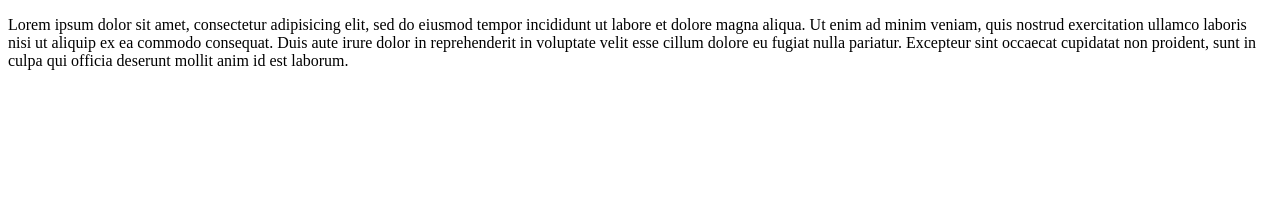
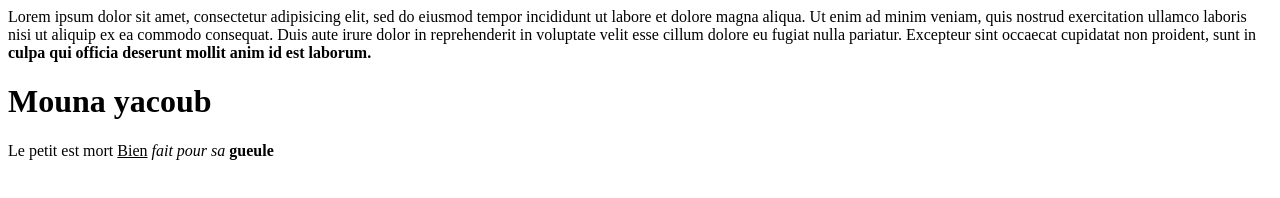
Before and after one commit to mouna90/hml-intro, a plain HTML site: page index.html in a window 1280 px wide. Drawn offline with Linux system fonts and the light colour scheme.

Commit message:
text des inline tag

```diff
--- a/index.html
+++ b/index.html
@@ -5,13 +5,18 @@
 	    <title>intro</title>
 	</head>
 	<body>
-		<p>
+	<div>
 		Lorem ipsum dolor sit amet, consectetur adipisicing elit, sed do eiusmod
 		tempor incididunt ut labore et dolore magna aliqua. Ut enim ad minim veniam,
 		quis nostrud exercitation ullamco laboris nisi ut aliquip ex ea commodo
 		consequat. Duis aute irure dolor in reprehenderit in voluptate velit esse
 		cillum dolore eu fugiat nulla pariatur. Excepteur sint occaecat cupidatat non
-		    proident, sunt in culpa qui officia deserunt mollit anim id est laborum.
+		proident, sunt in <strong>culpa qui officia deserunt mollit anim id est laborum.</strong>
+	</div>
+	    <h1> Mouna yacoub</h1>
+	<p>
+		Le petit est mort
+		<u>Bien</u> <i>fait pour</i>  <em>sa</em> <b>gueule</b>
 	</p>
 	</body>
 </html>
```
Lines whose indentation alone changed are shown as unchanged.
